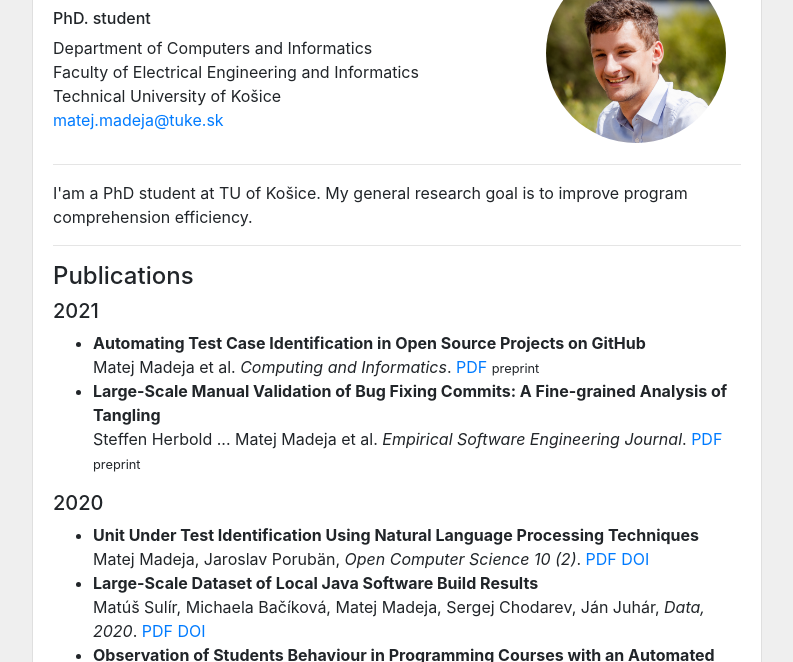
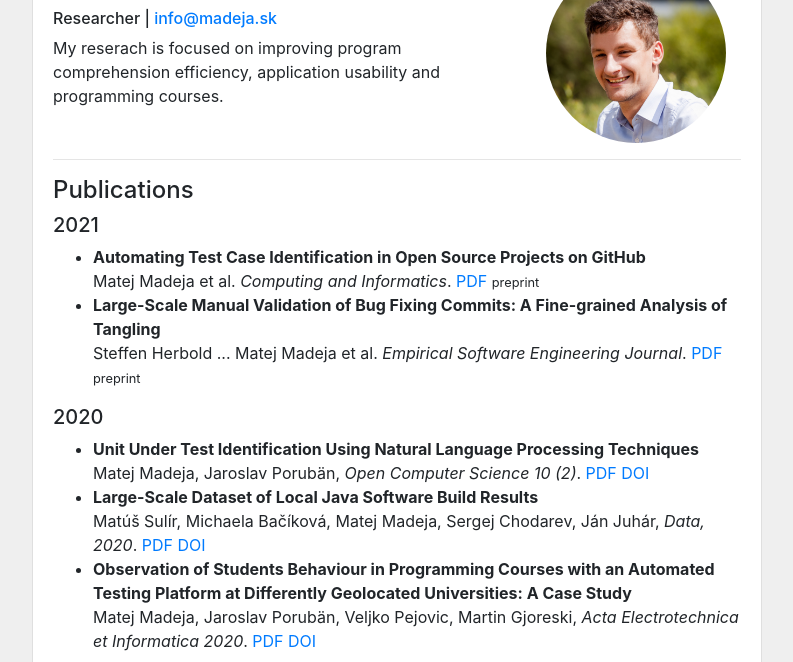
Before and after one commit to madeja/madeja.github.io, a website: page index.html in a window 1280 px wide. Shown: the part 138-800 px from the top of the page, without its empty margins (243-1036 px from the left). Drawn offline with Linux system fonts and the light colour scheme.

Commit message:
update after PhD

```diff
--- a/index.html
+++ b/index.html
@@ -74,23 +74,21 @@
             <div class="row">
               <div class="col-sm-8">
                 <h3 class="card-title">Matej Madeja</h3>
-                <h6>PhD. student</h6>
+                <h6>Researcher |
+                  <noscript>info[at]madeja.sk</noscript>
+                  <script>
+                    mail = "info" + String.fromCharCode(64) + "madeja.sk";
+                    document.write('<a href="mailto:' + mail + '">' + mail + '</a>');
+                  </script>
+                </h6>
 
                 <p>
-                  Department of Computers and Informatics<br>
-                  Faculty of Electrical Engineering and Informatics<br>
-                  Technical University of Košice<br>
-                  <noscript>matej.madeja[at]tuke.sk</noscript>
-                  <script>
-                    mail = "matej.madeja" + String.fromCharCode(64) + "tuke.sk";
-                    document.write('<a href="mailto:' + mail + '">' + mail + '</a>');
-                  </script>
+                  My reserach is focused on improving program comprehension efficiency, application usability and programming courses.
                 </p>
               </div>
               <div class="col-sm-4">
                 <img src="images/pic.jpg" class="rounded mx-auto d-block img-fluid rounded-circle" style="max-height: 180px;" alt="Matej Madeja">
               </div>
-              <div class="col-lg-12"><hr>I'am a PhD student at TU of Košice. My general research goal is to improve program comprehension efficiency.</div>
             </div>
 
             <hr>
```
Also changed, not shown: 1 other file.
